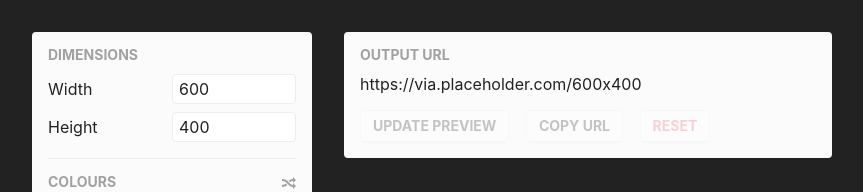
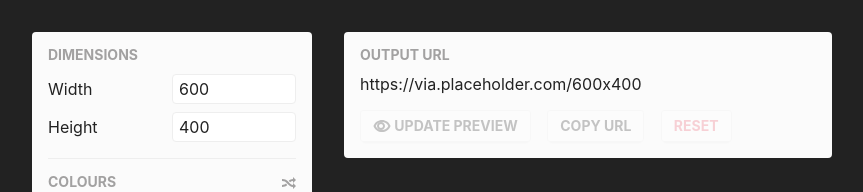
Before and after one commit to albertlaht/BetterImage, a PHP site: page / in a window 1280 px wide. Shown: the part 52-244 px from the top of the page, without its empty margins (208-1071 px from the left). Run offline with PHP 8.4, Linux system fonts and the light colour scheme; some libraries are stand-ins or nearby versions.

Commit message:
Eyeball icon and animation on preview button

```diff
--- a/index.html
+++ b/index.html
@@ -124,9 +124,25 @@
 
           <span class="created-url">https://via.placeholder.com/<span id="width">600</span><span id="height">x400</span><span id="bgcolour"></span><span id="textcolour"></span><span id="filetype"></span><span id="string"></span></span>
 
-          <button class="button button--preview button--disabled">Update Preview</button>
-          <button class="button button--copy button--disabled">Copy URL</button>
-          <button class="button button--reset button--disabled">Reset</button>
+          <button class="button button--preview button--disabled">
+            <span class="button__icon">
+              <svg class="eye__outer xmlns="http://www.w3.org/2000/svg" width="18" height="12" viewBox="0 0 18 12">
+                <path fill="currentColor" d="M9,10 C11.7382919,10 14.1816944,8.4132581 15.3267605,6 C14.1816944,3.5867419 11.7382919,2 9,2 C6.26170806,2 3.81830565,3.5867419 2.67323946,6 C3.81830565,8.4132581 6.26170806,10 9,10 Z M0.654579198,5.6247851 C2.01939313,2.25312347 5.30043773,0 9,0 C12.6995623,0 15.9806069,2.25312347 17.3454208,5.6247851 L17.4973039,6 L17.3454208,6.3752149 C15.9806069,9.74687653 12.6995623,12 9,12 C5.30043773,12 2.01939313,9.74687653 0.654579198,6.3752149 L0.502696066,6 L0.654579198,5.6247851 Z"/>
+              </svg>
+              <svg class="eye__inner xmlns="http://www.w3.org/2000/svg" width="8" height="8" viewBox="0 0 8 8">
+                <path fill="currentColor" d="M8,10 C5.790861,10 4,8.209139 4,6 C4,3.790861 5.790861,2 8,2 C10.209139,2 12,3.790861 12,6 C12,8.209139 10.209139,10 8,10 Z M8,8 C9.1045695,8 10,7.1045695 10,6 C10,4.8954305 9.1045695,4 8,4 C6.8954305,4 6,4.8954305 6,6 C6,7.1045695 6.8954305,8 8,8 Z" transform="translate(-4 -2)"/>
+              </svg>
+            </span>
+            <span class="button__text">Update Preview</span>
+          </button>
+          <button class="button button--copy button--disabled">
+            <span class="button__icon"></span>
+            <span class="button__text">Copy URL</span>
+          </button>
+          <button class="button button--reset button--disabled">
+            <span class="button__icon"></span>
+            <span class="button__text">Reset</span>
+          </button>
         </div>
 
         <div class="preview">
--- a/sass/elements/_buttons.scss
+++ b/sass/elements/_buttons.scss
@@ -7,21 +7,33 @@
 	font-size:      $font-size-sm;
 	font-weight:    $font-weight-bold;
 	line-height:    1.0;
+	line-height:    1.0;
 	margin-right:   0.75rem;
 	outline:        0;
 	padding:        0.5rem 0.75rem;
+	position:       relative;
 	text-transform: uppercase;
 	transition:     $transition-all-short;
 
 	&:hover {
-		background:   $accent;
-		border-color: $accent;
-		color:        $white;
+		/* background:   $accent; */
+		/* border-color: $accent; */
+		/* color:        $white; */
+
+		background:   $light;
 	}
 
 	&:active {
 		background:   darken($accent, 20%);
 		border-color: darken($accent, 20%);
+	}
+}
+
+.button--preview {
+	&:hover {
+		.eye__inner {
+			left: 0.375rem;
+		}
 	}
 }
 
@@ -72,3 +84,25 @@
 	opacity:        0.25;
 	pointer-events: none;
 }
+
+
+.button__text {
+
+}
+
+.button__icon	{
+	height: 0.875rem;
+	position: relative;
+}
+
+.eye__outer {
+	position: relative;
+	top:      -0.0625rem;
+}
+
+.eye__inner {
+	position:   absolute;
+	top:        0.3125rem;
+	left:       0.25rem;
+	transition: $transition-all-short;
+}
```
Also changed, not shown: assets/img/icons/eye-inner.svg (added), assets/img/icons/eye-outer.svg (added), css/main.css.
